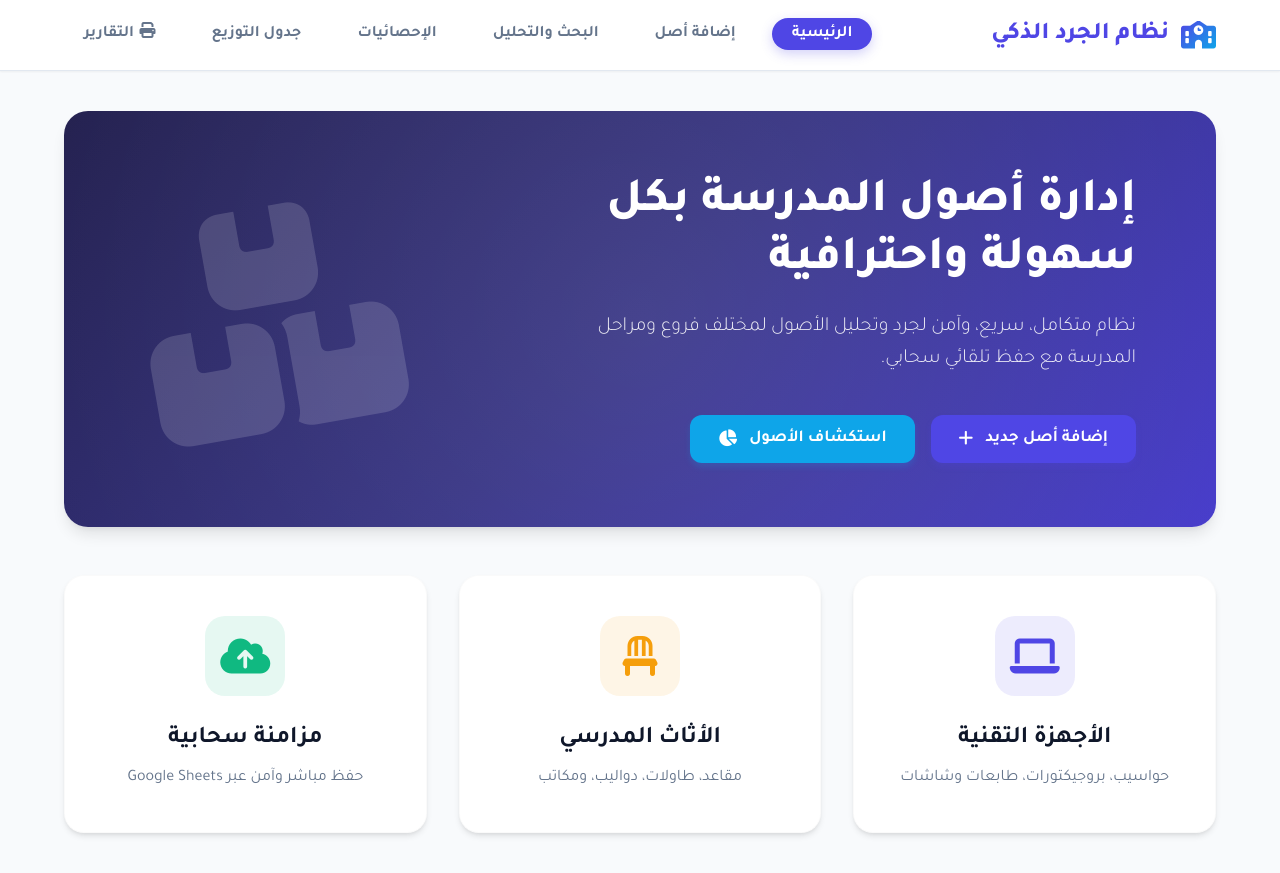
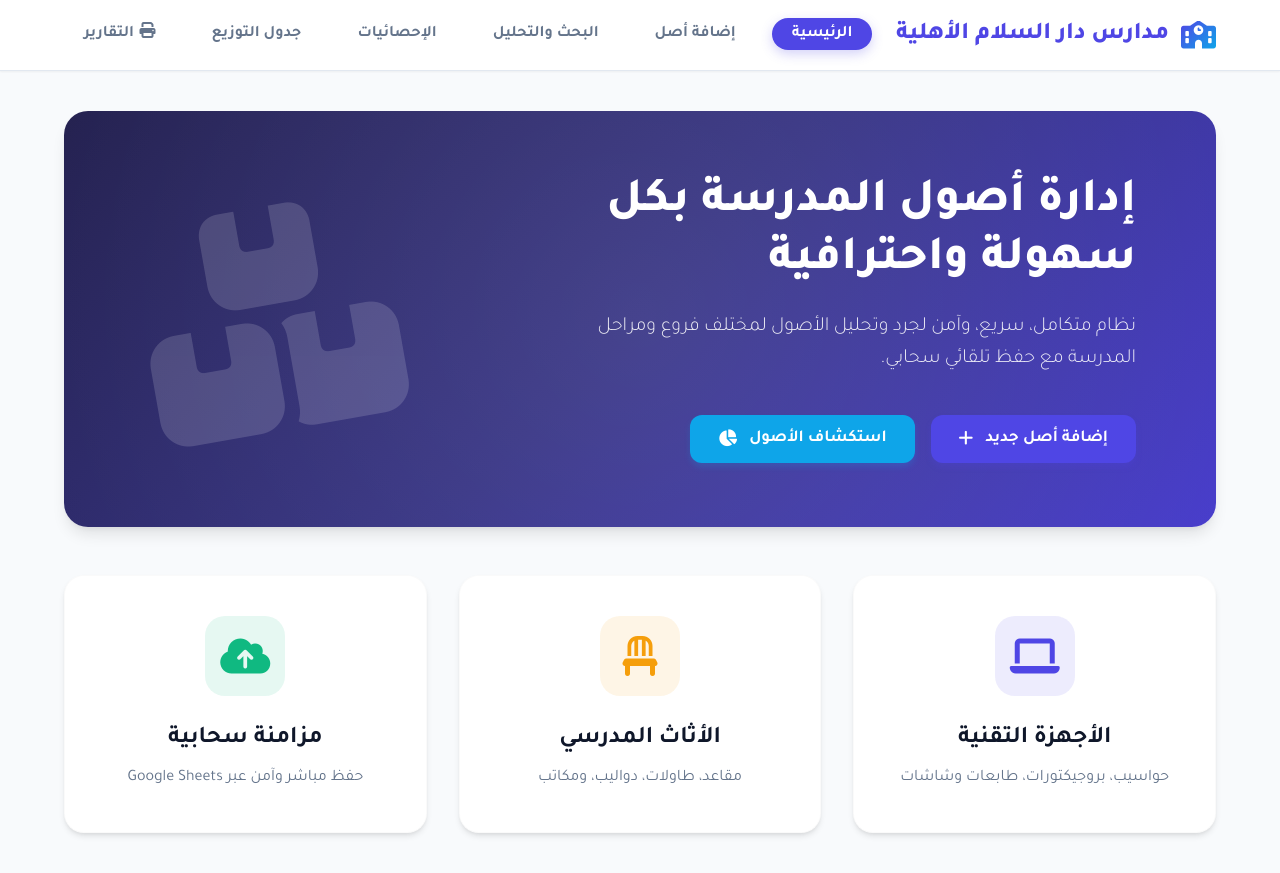
Before and after one commit to samseven/Das-Inventory, a plain HTML site: page index.html in a window 1280 px wide. Drawn offline with Linux system fonts and the light colour scheme.

Commit message:
Add files via upload

```diff
--- a/index.html
+++ b/index.html
@@ -15,7 +15,7 @@
     <nav class="navbar">
         <div class="logo">
             <i class="fa-solid fa-school"></i>
-            <span>نظام الجرد الذكي</span>
+            <span>مدارس دار السلام الأهلية</span>
         </div>
         <ul class="nav-links">
             <li><a href="#" class="active" data-target="home">الرئيسية</a></li>
```
